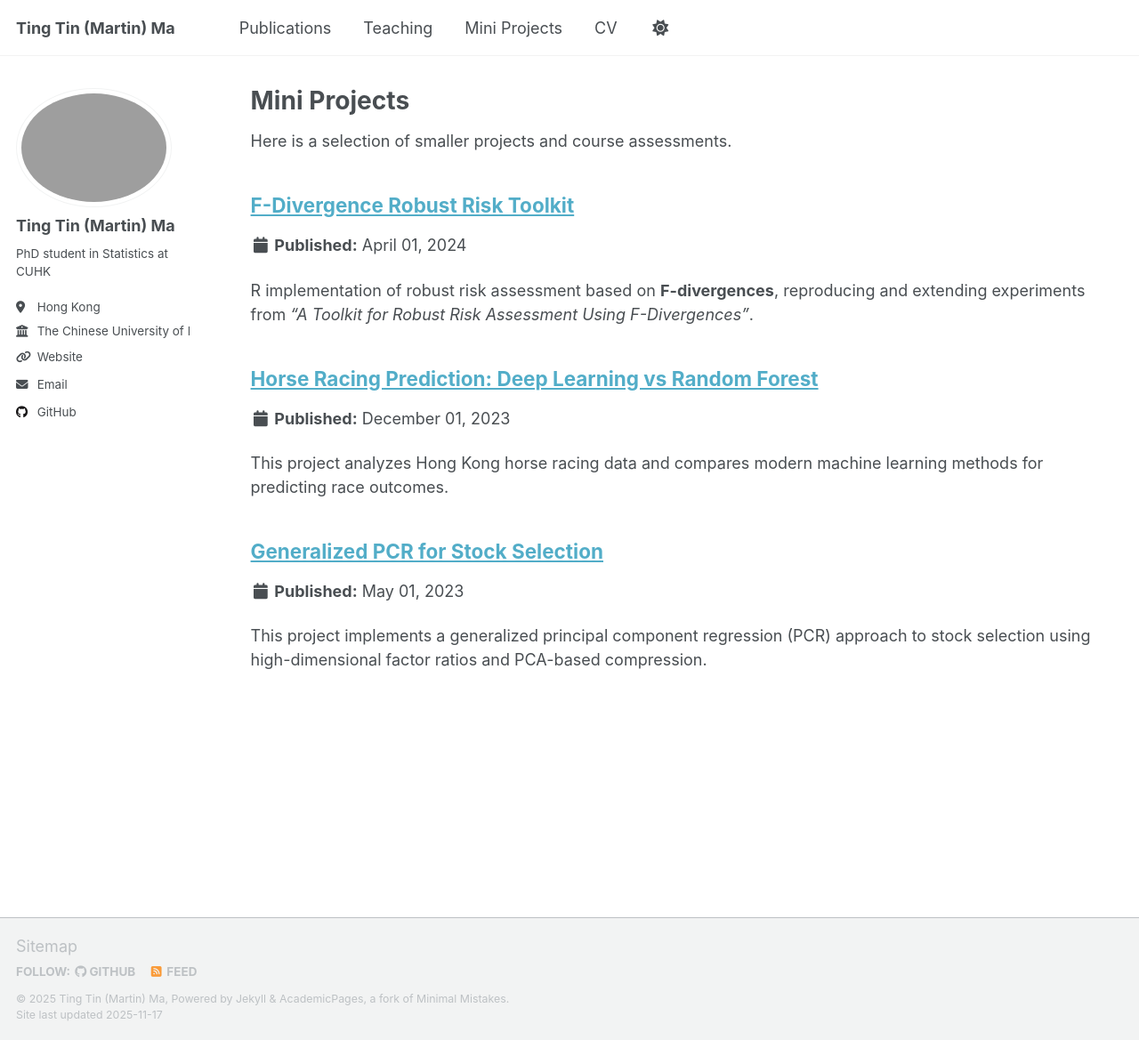
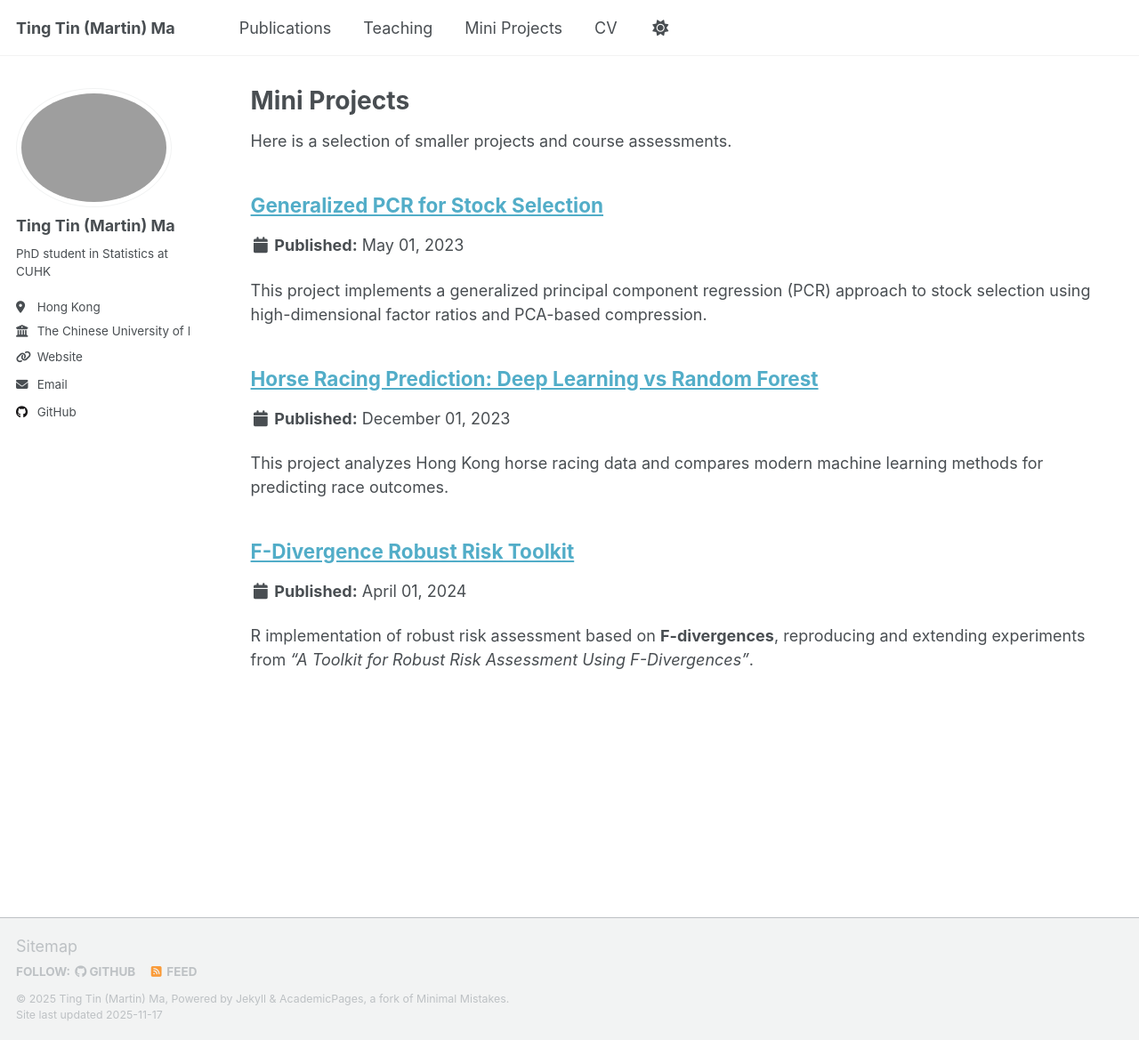
Before and after one commit to martinmtt0902/martinmtt0902.github.io, a Jekyll site: the page built from _pages/mini-projects.md, in a window 1280 px wide and 1169 px high. Shown: the whole window at 89% size. Built offline with Jekyll 4.4.1, drawn with Linux system fonts in a browser that asks for light colours; a script that is not in the unit is left out.

Commit message:
Update mini-projects.md

```diff
--- a/_pages/mini-projects.md
+++ b/_pages/mini-projects.md
@@ -9,6 +9,6 @@ author_profile: true
 
 Here is a selection of smaller projects and course assessments.
 
-{% for post in site.mini_projects reversed %}
+{% for post in site.mini_projects %}
   {% include archive-single.html %}
 {% endfor %}
```
